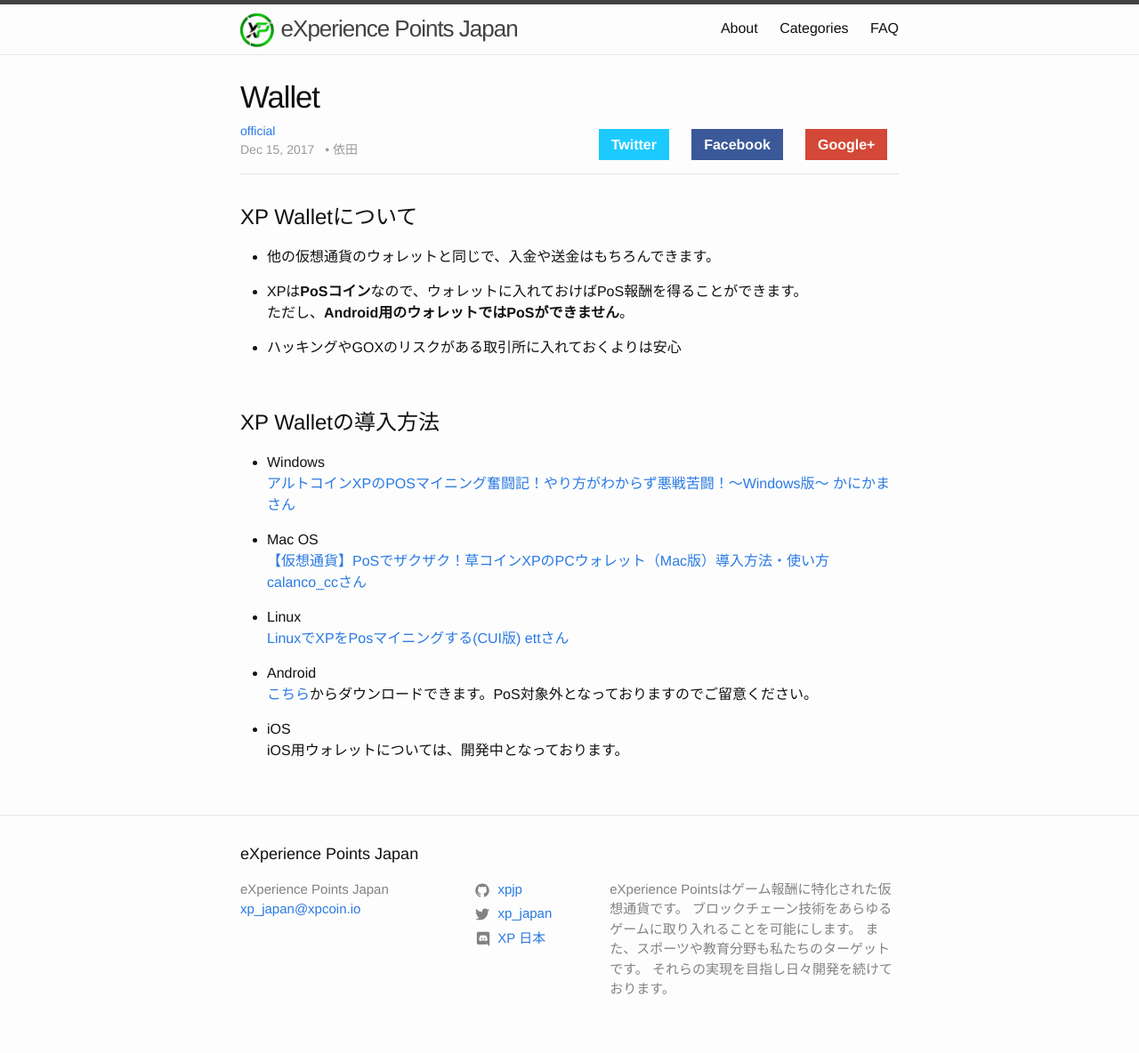
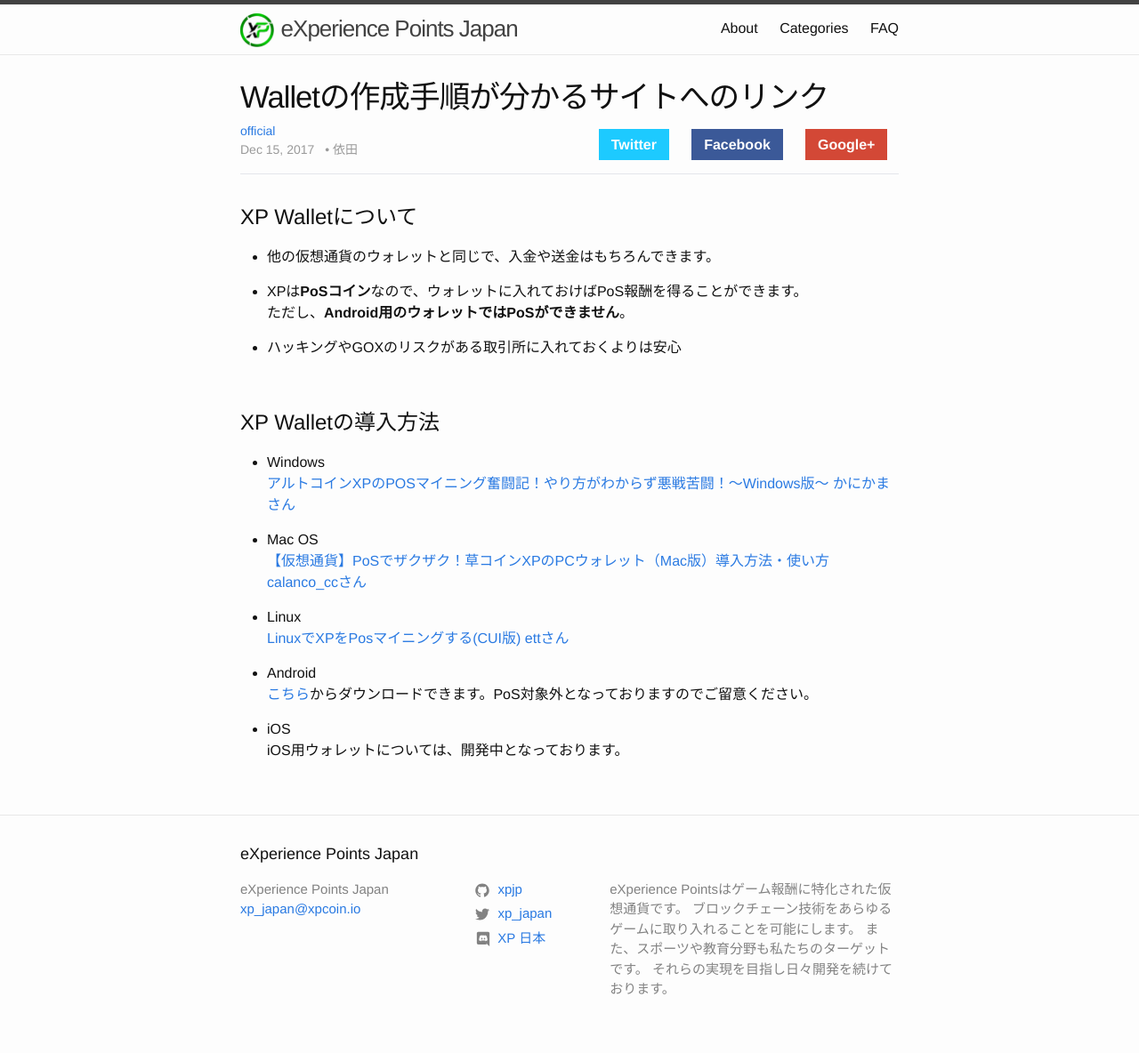
Before and after one commit to xpjp/xpjp.github.io, a Jekyll site: the page built from _posts/2017-12-15-wallet.markdown, in a window 1280 px wide. Shown: the whole page at 89% size. Built offline with Jekyll 4.4.1, drawn with Linux system fonts in a browser that asks for light colours.

Commit message:
[fix] titleの修正

```diff
--- a/_posts/2017-12-15-mining.markdown
+++ b/_posts/2017-12-15-mining.markdown
@@ -1,6 +1,6 @@
 ---
 layout: post
-title: Mining
+title: "Miningのやり方について"
 date:   2017-12-15 13:30:00 +0900
 categories: official
 author: 依田
--- a/_posts/2017-12-15-wallet.markdown
+++ b/_posts/2017-12-15-wallet.markdown
@@ -1,6 +1,6 @@
 ---
 layout: post
-title: Wallet
+title: "Walletの作成手順が分かるサイトへのリンク"
 date:   2017-12-15 13:30:00 +0900
 categories: official
 author: 依田
```
